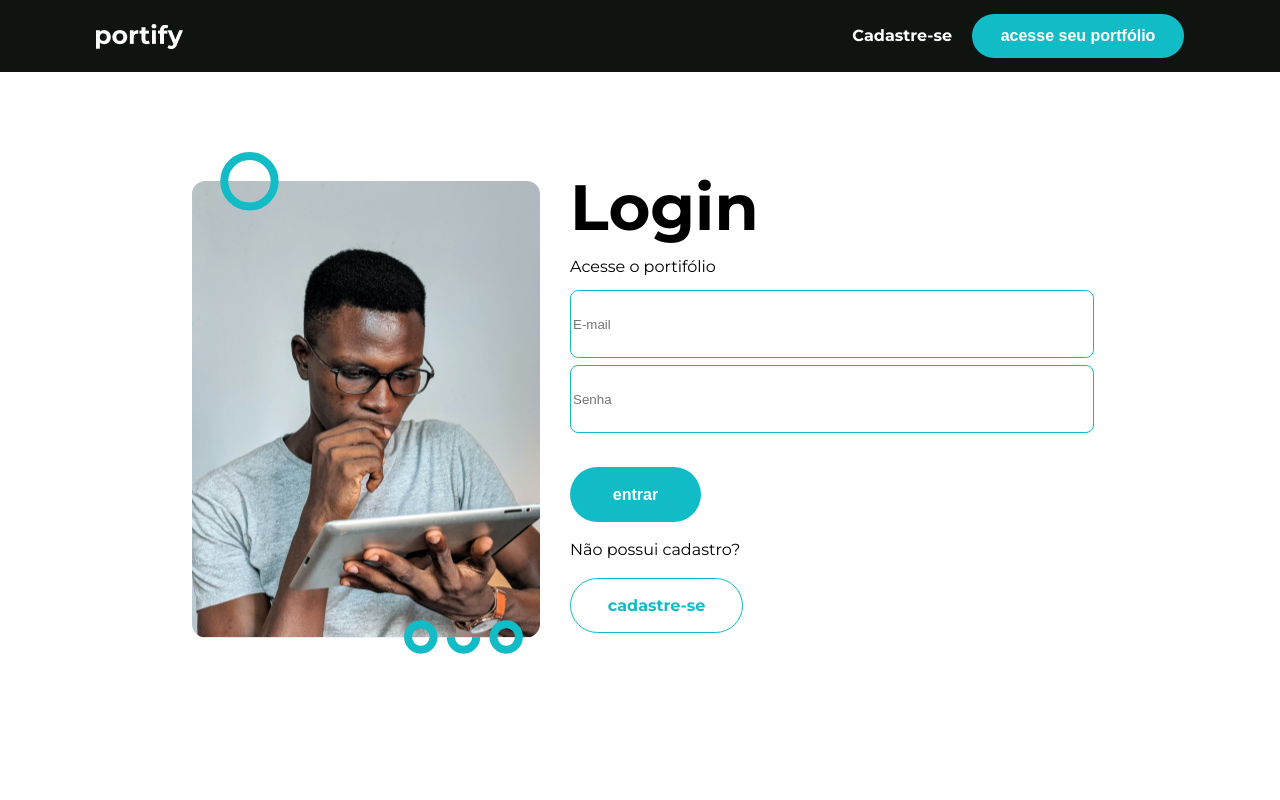
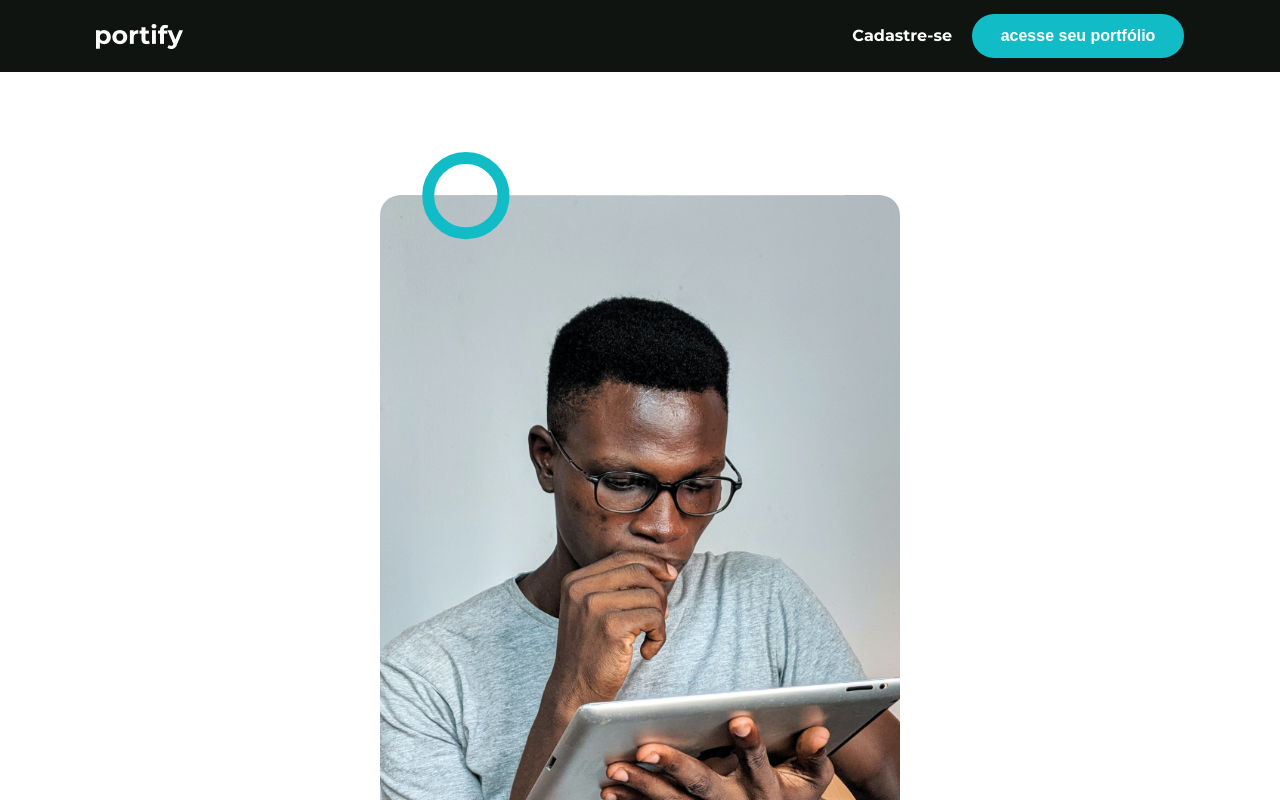
Before and after one commit to Grupo-Entrega-Projeto-Portify/Entrega-Portify, a React (Vite) app: page /loginpage in a window 1280 px wide. Shown: the top 800 px of the page. Built offline with nearby package versions, Linux system fonts and the light colour scheme.

Commit message:
style: finalizado loginpage

```diff
--- a/src/components/LoginForm/loginStyle.ts
+++ b/src/components/LoginForm/loginStyle.ts
@@ -2,13 +2,12 @@ import styled from "styled-components";
 
 export const MainLoginCSS = styled.main`
   width: 100vw;
-  height: 100vh;
-
-  margin-bottom: 108px;
+  min-height: 100vh;
 
   .main__section {
     max-width: 1728px;
     width: 70%;
+    height: 100%;
     margin: 80px auto;
   }
 
@@ -16,12 +15,10 @@ export const MainLoginCSS = styled.main`
     display: flex;
     justify-content: space-around;
     align-items: center;
+    flex-wrap: wrap;
   }
 
-  .main__mgDiv {
-  }
-
-  .text__error{
+  .text__error {
     color: var(--Negative);
     font-size: var(--title-4);
     font-weight: var(--600);
@@ -65,6 +62,8 @@ export const MainLoginCSS = styled.main`
     width: 100%;
 
     border-radius: 8px;
+    outline: none;
+
   }
 
   .main__form {
@@ -86,7 +85,7 @@ export const MainLoginCSS = styled.main`
     border-radius: 255px;
     border: none;
 
-margin-top: 27px;
+    margin-top: 27px;
 
     font-size: var(--title-2);
     font-weight: var(--700);
@@ -95,15 +94,14 @@ margin-top: 27px;
     background-color: var(--color-primary);
   }
 
-  .main__p{
+  .main__p {
     margin-top: 20px;
     margin-bottom: 20px;
     font-size: var(--title-2);
     color: rgba(0, 0, 0, 0.5s);
   }
 
-  .main__goToRegister{
-
+  .main__goToRegister {
     display: flex;
     align-items: center;
     justify-content: center;
@@ -119,11 +117,4 @@ margin-top: 27px;
     color: var(--color-primary);
     border: 1px solid var(--color-primary);
   }
-
-  @media (max-width: 769px) {
-    .div__conteiner{
-        flex-direction: column;
-    }
-
-  }
 `;
--- a/src/styles/globalStyle.ts
+++ b/src/styles/globalStyle.ts
@@ -60,10 +60,7 @@ export const GlobalStyle = createGlobalStyle`
 
 }
 
-#root{
-    height: 100vh;
-    width: 100vw;
-}
+
 
 html{
     overflow-x: hidden;
```
